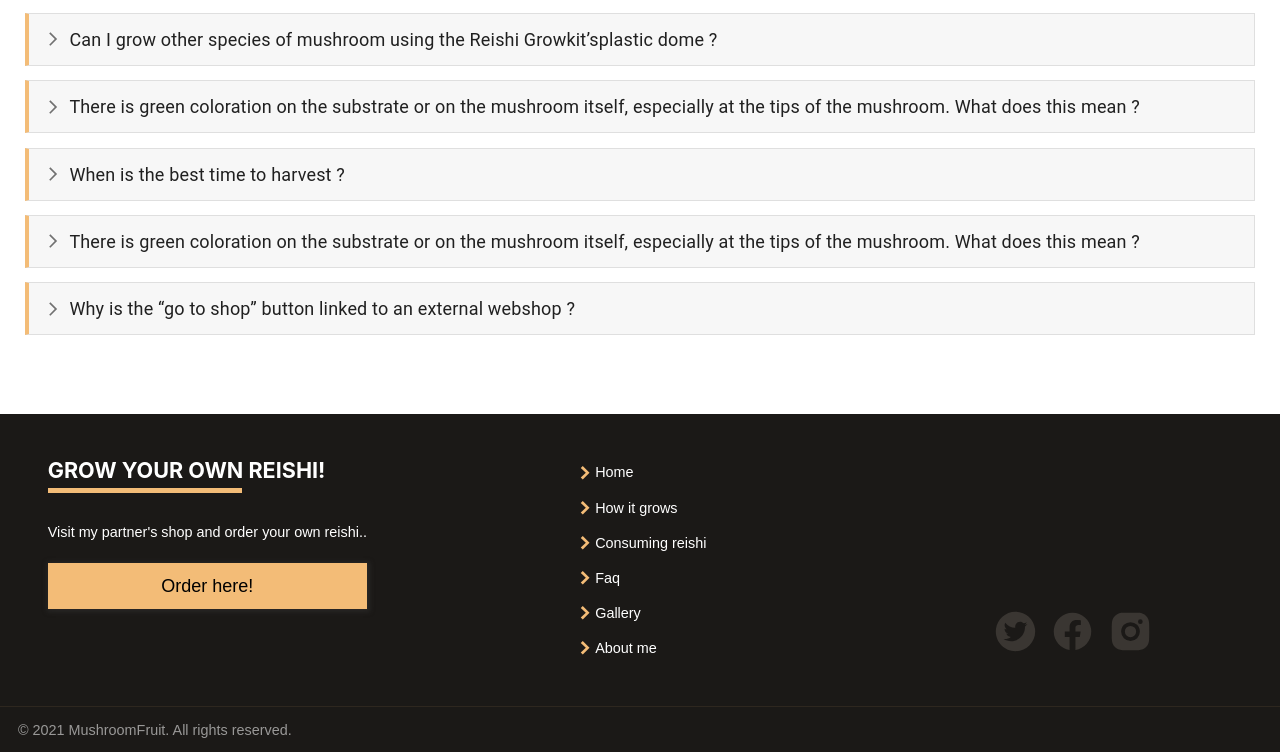
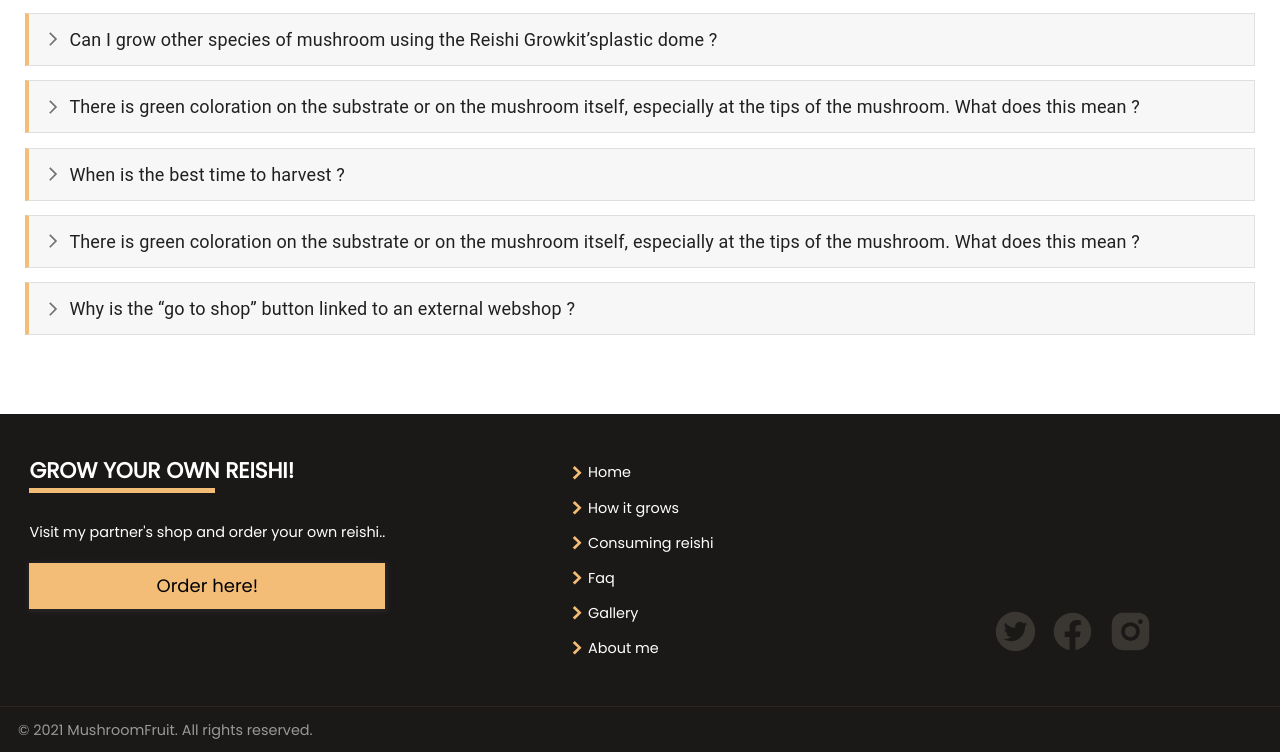
Before and after one commit to RishaanvB/mushroom_fruit, a Gatsby site: page /faq in a window 1280 px wide. Shown: the part 897-1649 px from the top of the page. Built offline with nearby package versions, Linux system fonts and the light colour scheme; Gatsby itself is replaced by a stand-in of ours.

Commit message:
add font poppins

```diff
--- a/gatsby-browser.js
+++ b/gatsby-browser.js
@@ -5,3 +5,7 @@
  */
 
 // You can delete this file if you're not using it
+
+// font import here according to https://www.gatsbyjs.com/docs/how-to/styling/using-web-fonts/
+
+import "@fontsource/poppins" // Defaults to weight 400 with all styles included.
--- a/package.json
+++ b/package.json
@@ -7,6 +7,7 @@
   "dependencies": {
     "@emotion/react": "^11.5.0",
     "@emotion/styled": "^11.3.0",
+    "@fontsource/poppins": "^4.5.0",
     "@mui/icons-material": "^5.1.1",
     "@mui/material": "^5.1.0",
     "@mui/styled-engine-sc": "^5.1.0",
--- a/src/components/layout.css
+++ b/src/components/layout.css
@@ -1,17 +1,18 @@
-
 html {
   -ms-text-size-adjust: 100%;
   -webkit-text-size-adjust: 100%;
   font: 112.5%/1.45em georgia, serif, sans-serif;
   box-sizing: border-box;
   overflow-y: scroll;
+  font-family: "Poppins", sans-serif;
 }
 body {
   margin: 0;
   -webkit-font-smoothing: antialiased;
   -moz-osx-font-smoothing: grayscale;
   color: hsla(0, 0%, 0%, 0.8);
-  font-family: sans-serif, georgia, serif;
+  /* font-family: sans-serif, georgia, serif; */
+  font-family: "Poppins", sans-serif;
   font-weight: normal;
   word-wrap: break-word;
   font-kerning: normal;
@@ -82,8 +83,8 @@
   padding-top: 0;
   margin-bottom: 1.45rem;
   color: inherit;
-  font-family: -apple-system, BlinkMacSystemFont, Segoe UI, Roboto, Oxygen,
-    Ubuntu, Cantarell, Fira Sans, Droid Sans, Helvetica Neue, sans-serif;
+  /* font-family: -apple-system, BlinkMacSystemFont, Segoe UI, Roboto, Oxygen,
+    Ubuntu, Cantarell, Fira Sans, Droid Sans, Helvetica Neue, sans-serif; */
   font-weight: bold;
   text-rendering: optimizeLegibility;
   font-size: 2.25rem;
@@ -391,7 +392,7 @@
   margin-bottom: 1.45rem;
 }
 p {
-  margin:0;
+  margin: 0;
 }
 pre {
   margin-left: 0;
@@ -585,8 +586,6 @@
   content: "";
 }
 
-
-
 @media only screen and (max-width: 480px) {
   html {
     font-size: 100%;
```
Also changed, not shown: 1 other file.
